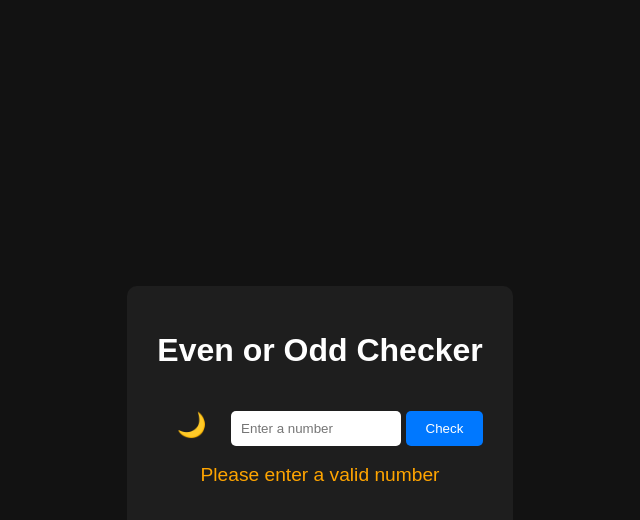
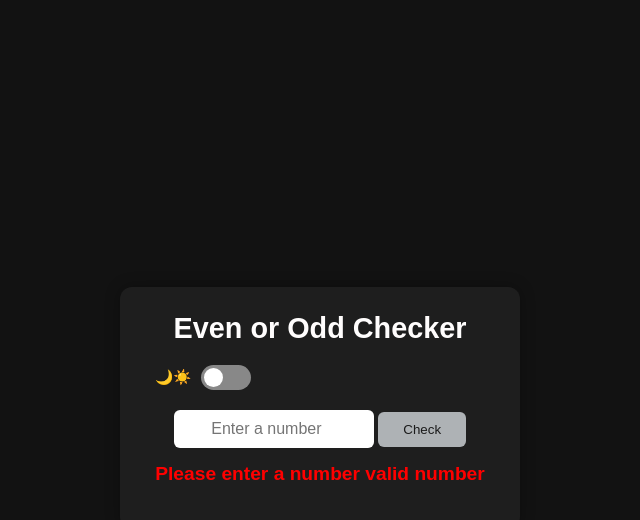
Before and after one commit to devfrankmwase/Even-checker, a plain HTML site: page index.html in a window 1280 px wide. Both pictures are taken after a click on the button "Check". Shown: the whole page, without its empty margins (320-960 px from the left). Drawn offline with Linux system fonts and the light colour scheme.

Commit message:
Update: Updated theme toggle feature and added zero validation

```diff
--- a/index.html
+++ b/index.html
@@ -8,8 +8,17 @@
     </head>
     <body>
         <div class="container">
+            <div class="header">
             <h1>Even or Odd Checker</h1>
-            <button id="themeToggle"> 🌙</button>
+            <div class="theme-container">
+                <span>🌙☀️</span>
+            <label class="switch">
+                <input type="checkbox" id="themeToggle">
+                <span class="slider"></span>
+            </label>
+            </div>
+            </div>
+
             <input type="number" id="numberInput" placeholder="Enter a number" />
             <button id="checkBtn">Check</button>
             <p id="result"></p>
--- a/script.js
+++ b/script.js
@@ -3,27 +3,48 @@ const checkBtn = document.getElementById("checkBtn");
 const result = document.getElementById("result");
 const themeToggle = document.getElementById("themeToggle")
 
+function applyTheme(theme) {
+    if(theme === "light") {
+        document.body.classList.add("light-mode");
+        themeToggle.checked = true;
+    } else {
+        document.body.classList.remove("light-mode");
+        themeToggle.checked = false;
+    }
+
+
+}
+// Load saved theme
+ const savedTheme = localStorage.getItem("theme") || "dark";
+ applyTheme(savedTheme);
+
+ themeToggle.addEventListener("change", () => {
+    const newTheme = themeToggle.checked ? "light" : "dark";
+    applyTheme(newTheme);
+    localStorage.setItem("theme",newTheme);
+ })
+
+ // Even/ Odd Logic
 checkBtn.addEventListener("click", () => {
-    const num = parseInt(numberInput.value);
+    const num = Number(numberInput.value);
 
-    if (isNaN(num)) {
-        result.textContent = "Please enter a valid number";
+    if(numberInput.value.trim() === "" || isNaN(num)) {
+        result.textContent = "Please enter a number valid number";
+        result.style.color = "red";
+        return;
+    }
+
+    if(num === 0) {
+        result.textContent = "Zero is neither Odd nor Even in this checker";
         result.style.color = "orange";
         return;
     }
 
     if (num % 2 === 0) {
-        result.textContent = `${num} is Even `;
+        result.textContent = `${num} is Even`;
         result.style.color = "lightgreen";
     } else {
         result.textContent = `${num} is Odd`;
         result.style.color = "skyblue";
     }
-});
-
-themeToggle.addEventListener("click", () => {
-    document.body.classList.toggle("light-mode");
-
-    const isLight = document.body.classList.contains("light-mode");
-    themeToggle.textContent = isLight ? "☀️": "🌙";
-})
+    });
--- a/styles.css
+++ b/styles.css
@@ -1,89 +1,130 @@
 :root {
     --bg-color: #121212;
-    --text-color: #ffffff;
+    --text-color: #fffdfd;
     --card-color: #1e1e1e;
-    --button-bg: #0078ff;
-    --button-hover: #005fcc;
-    --h1-color: #ffffff;
+    --button-bg: #aeb2b5;
+    --button-hover: #565758;
+    --button-color: rgb(27, 27, 27);
 }
 
 .light-mode {
     --bg-color: #f4f4f4;
-    --text-color: #222;
+    --text-color: #0b0a0a;
     --card-color: #fff;
     --button-bg: #222;
     --button-hover: #555;
-    --h1-color: #222;
+    --button-color: white;
 }
 
 body {
     font-family: Arial, sans-serif;
     background: var(--bg-color);
-    color: var(text-color);
+    color: var(--text-color);
     display: flex;
     justify-content: center;
     align-items: center;
     height: 100vh;
-    transition: background 0.3s ease, color 0.3s ease;
+    transition: background 0.4s ease, color 0.4s ease;
 }
-
-header{
-    display: flex;
-    justify-content: space-between;
-    align-items: center;
-}
-
 
 .container {
     background: var(--card-color);
-    padding: 25px 30px;
-    border-radius: 10px;
-    box-shadow: 0 0 15px rbga(0, 0, 0, 0.3);
+    padding: 25px 35px;
+    border-radius: 12px;
+    box-shadow: 0 0 15px rgba(0, 0, 0, 0.3);
     text-align: center;
-    transition: background 0.3s ease;
+    transition: background 0.4s ease, box-shadow 0.4s ease;
 }
 
 h1{
-    color: var(--h1-color);
+    margin: 0;
+    font-size: 1.8rem;
 }
 
 input{
     padding: 10px;
     border: none;
-    border-radius: 5px;
-    margin-top: 10px;
-    width: 150px;
+    border-radius: 6px;
+    margin-top: 20px;
+    width: 180px;
+    text-align: center;
+    font-size: 1rem;
+    transition: border 0.3s ease;
+}
+
+.light-mode input {
+    border: 1px solid #222;
 }
 
 button {
-    margin-top: 10px;
-    padding: 10px 20px;
+    margin-top: 15px;
+    padding: 10px 25px;
     border: none;
-    border-radius: 5px;
+    border-radius: 6px;
     background: var(--button-bg);
-    color: white;
+    color: var(--button-color);
     cursor: pointer;
+    transition: background 0.3s ease, transform 0.1s ease;
+
 }
 
 button:hover {
     background: var(--button-hover);
 }
 
+button:active {
+    transform: scale(0.98);
+}
+
 #result {
     margin-top: 15px;
     font-size: 1.2rem;
+    font-weight: bold;
 }
 
-#themeToggle {
-    background: none;
-    border: none;
-    font-size: 1.5rem;
-    cursor: pointer;
-    color: var(--tet-color);
-    transition: transform 0.2 ease;
-
+.switch {
+ position: relative;
+ display: inline-block;
+ width: 50px;
+ height: 25px;
 }
 
-#themeToggle:hover {
-    transform: rotate(115deg);
+.switch input {
+    opacity: 0;
+    width: 0;
+    height: 0;
 }
+
+.slider {
+    position: absolute;
+    cursor: pointer;
+    inset: 0;
+    background-color: #888;
+    transition: 0.4s;
+    border-radius: 25px;
+}
+
+.slider::before {
+    position: absolute;
+    content: "";
+    height: 19px;
+    width: 19px;
+    left: 3px;
+    bottom: 3px;
+    background-color: white;
+    transition: 0.4s;
+    border-radius: 50%;
+}
+
+input:checked + .slider::before {
+    transform: translateX(24px);
+}
+
+.theme-container {
+    margin-top: 20px;
+    display: flex;
+    align-items: center;
+    gap: 10px;
+    font-size: 0.9rem;
+    color: var(--text-color);
+}
```
